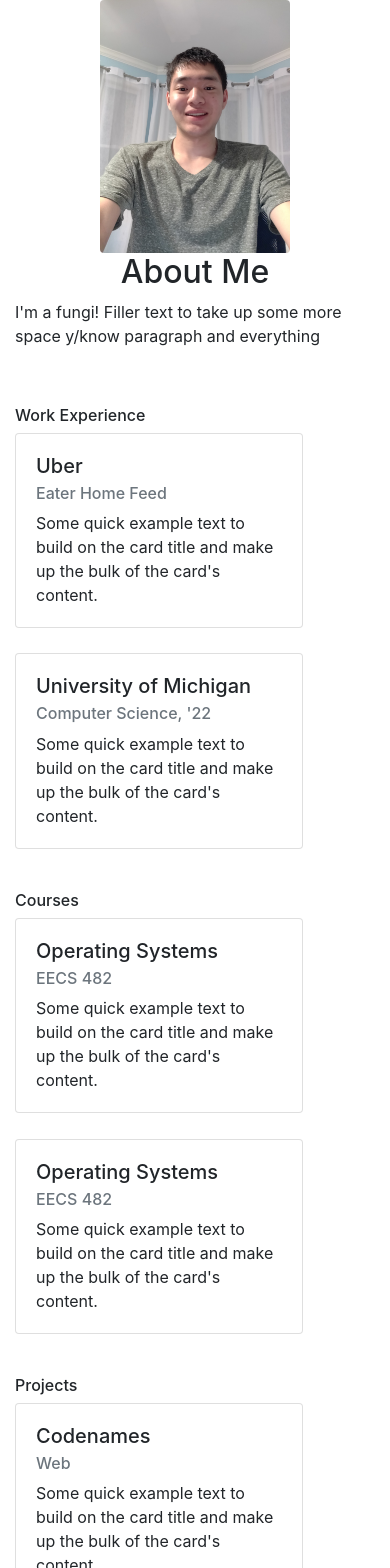
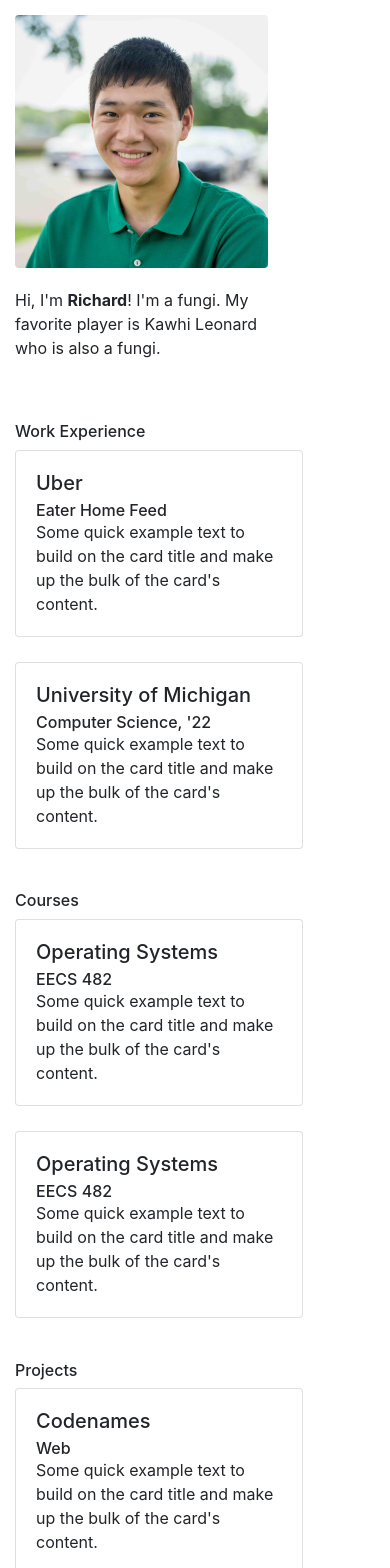
Before and after one commit to rguan72/richardguan, a React (Create React App) app: page / in a window 390 px wide. Shown: the top 1568 px of the page. Built offline with nearby package versions, Linux system fonts and the light colour scheme.

Commit message:
Finish mobile version

```diff
--- a/src/App.js
+++ b/src/App.js
@@ -1,43 +1,44 @@
 import React from 'react';
 import Card from "react-bootstrap/Card"
+import Row from "react-bootstrap/Row"
+import Col from "react-bootstrap/Col"
 import Container from "react-bootstrap/Container"
 import Image from "react-bootstrap/Image";
-import Col from "react-bootstrap/Col"
-import Row from "react-bootstrap/Row"
 import "bootstrap/dist/css/bootstrap.min.css";
-import selfie from "./selfie.jpg"
+import Richard from "./Richard.jpg"
 import linkedin from "./linkedin.png"
 import envelope from "./envelope.png"
 import github from "./github.png"
-import logo from './logo.svg';
 import './App.css';
 
 function App() {
   return (
     <>
       {/* Curved Image */}
-      <Container fluid style={{ justifyContent: "center" }}>
+      <Container fluid style={{ justifyContent: "flex-start" }}>
         <div
           style={{
-            alignItems: "center",
-            justifyContent: "center",
+            alignItems: "flex-start",
+            justifyContent: "flex-start",
             display: "flex",
-            flexDirection: "column",
+            flexDirection: "row",
+            marginTop: 15
           }}
         >
-          <Image src={selfie} style={{ height: "30vh" }} rounded />
-          <h2> About Me </h2>
-          <p>
-            {" "}
-            I'm a fungi! Filler text to take up some more space y/know paragraph
-            and everything{" "}
-          </p>
+          <Image src={Richard} style={{ height: "30vh" }} rounded />
         </div>
+        <Card style={{ width: "18rem", marginBottom: "3vh", borderWidth: 0 }}>
+          <Card.Body style={{ paddingLeft: 0}}>
+            <Card.Text>
+              Hi, I'm <strong>Richard</strong>! I'm a fungi. My favorite player is Kawhi Leonard who is also a fungi.
+            </Card.Text>
+          </Card.Body>
+        </Card>
         <h6 style={{ marginTop: "5vh" }}> Work Experience </h6>
           <Card style={{ width: "18rem", marginBottom: "3vh" }}>
             <Card.Body>
               <Card.Title>Uber</Card.Title>
-            <Card.Subtitle className="mb-2 text-muted">
+              <Card.Subtitle>
                 Eater Home Feed
               </Card.Subtitle>
               <Card.Text>
@@ -49,7 +50,7 @@ function App() {
           <Card style={{ width: "18rem", textAlign: "left" }}>
             <Card.Body>
               <Card.Title>University of Michigan</Card.Title>
-            <Card.Subtitle className="mb-2 text-muted">
+              <Card.Subtitle>
                 Computer Science, '22
               </Card.Subtitle>
               <Card.Text>
@@ -64,7 +65,7 @@ function App() {
           >
             <Card.Body>
               <Card.Title>Operating Systems</Card.Title>
-            <Card.Subtitle className="mb-2 text-muted">EECS 482</Card.Subtitle>
+              <Card.Subtitle>EECS 482</Card.Subtitle>
               <Card.Text>
                 Some quick example text to build on the card title and make up the
                 bulk of the card's content.
@@ -74,7 +75,7 @@ function App() {
           <Card style={{ width: "18rem", textAlign: "left" }}>
             <Card.Body>
               <Card.Title>Operating Systems</Card.Title>
-            <Card.Subtitle className="mb-2 text-muted">EECS 482</Card.Subtitle>
+              <Card.Subtitle>EECS 482</Card.Subtitle>
               <Card.Text>
                 Some quick example text to build on the card title and make up the
                 bulk of the card's content.
@@ -85,7 +86,7 @@ function App() {
           <Card style={{ width: "18rem", textAlign: "left" }}>
             <Card.Body>
               <Card.Title>Codenames</Card.Title>
-            <Card.Subtitle className="mb-2 text-muted">Web</Card.Subtitle>
+              <Card.Subtitle>Web</Card.Subtitle>
               <Card.Text>
                 Some quick example text to build on the card title and make up the
                 bulk of the card's content.
```
Also changed, not shown: src/Richard.jpg (added), src/selfie.jpg (deleted). Lines whose indentation alone changed are shown as unchanged.
